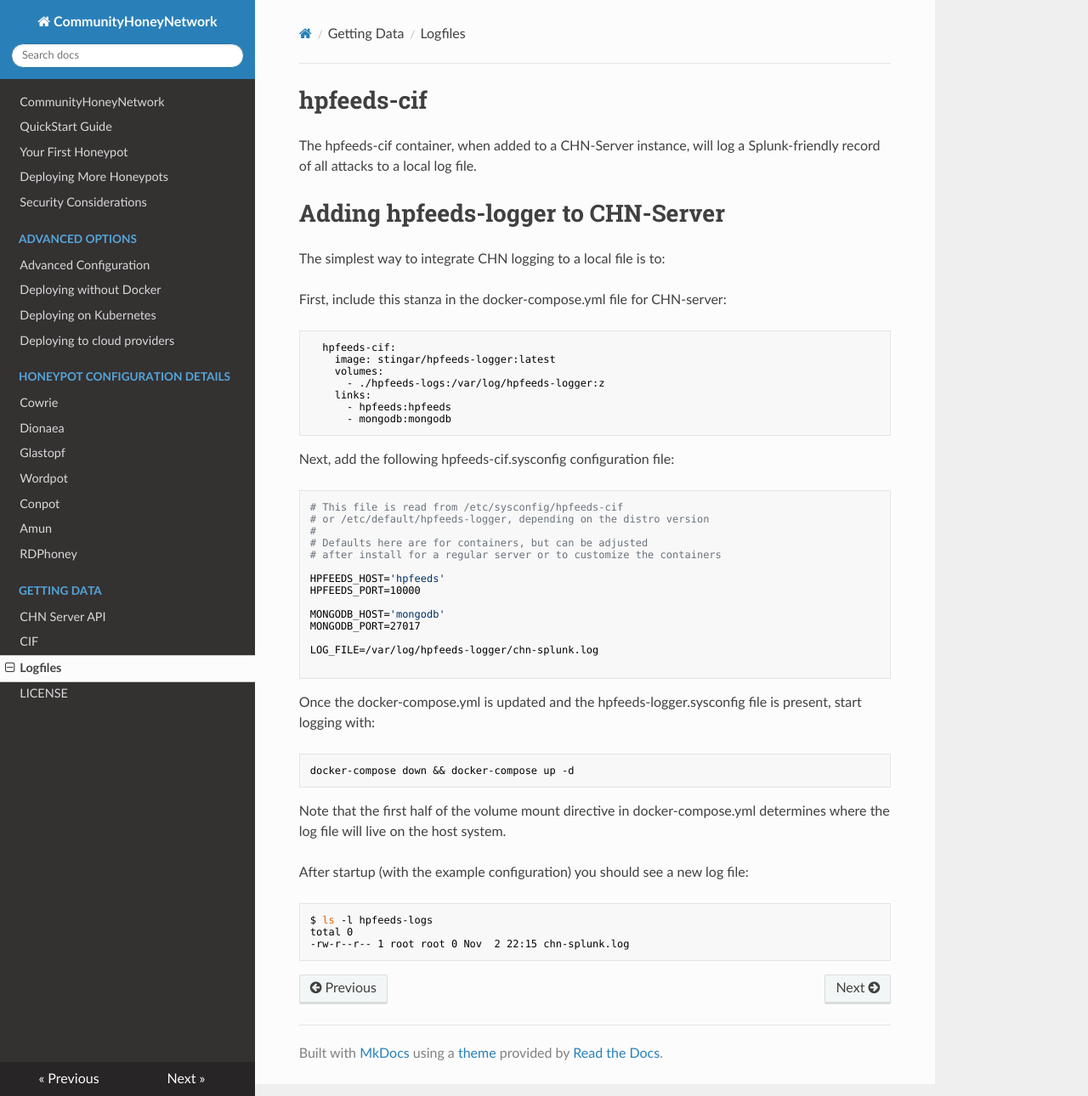
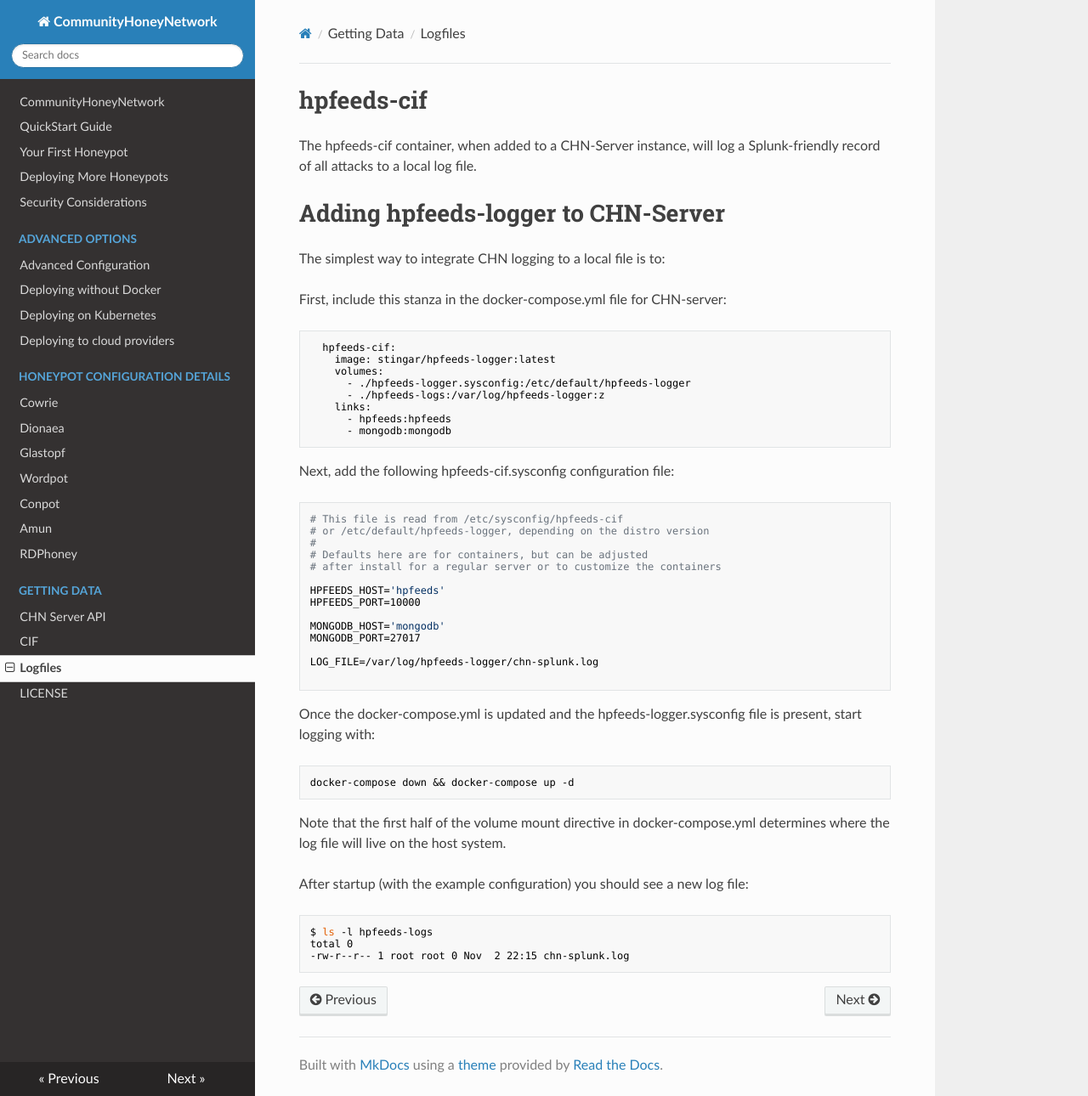
Before and after one commit to CommunityHoneyNetwork/chn-docs, an MkDocs documentation site: the page built from docs/hpfeeds-logger.md, in a window 1280 px wide and 1290 px high. Shown: the whole window at 85% size. Built offline with MkDocs 1.6.1, drawn with Linux system fonts in a browser that asks for light colours; nearby versions of some CDN libraries; old or Windows-style settings are respelled for this version of MkDocs.

Commit message:
Correct volume paths for hpfeeds-{cif,logger} (#14)
* In which our hero adds corrects volume documentation for hpfeeds-logger and hpfeeds-cif

Signed-off-by: Jesse Bowling <jesse.bowling@duke.edu>

```diff
--- a/docs/hpfeeds-logger.md
+++ b/docs/hpfeeds-logger.md
@@ -12,6 +12,7 @@ First, include this stanza in the docker-compose.yml file for CHN-server:
   hpfeeds-cif:
     image: stingar/hpfeeds-logger:latest
     volumes:
+      - ./hpfeeds-logger.sysconfig:/etc/default/hpfeeds-logger
       - ./hpfeeds-logs:/var/log/hpfeeds-logger:z
     links:
       - hpfeeds:hpfeeds
```
Also changed, not shown: docs/hpfeeds-cif.md (+1 -1 lines).
